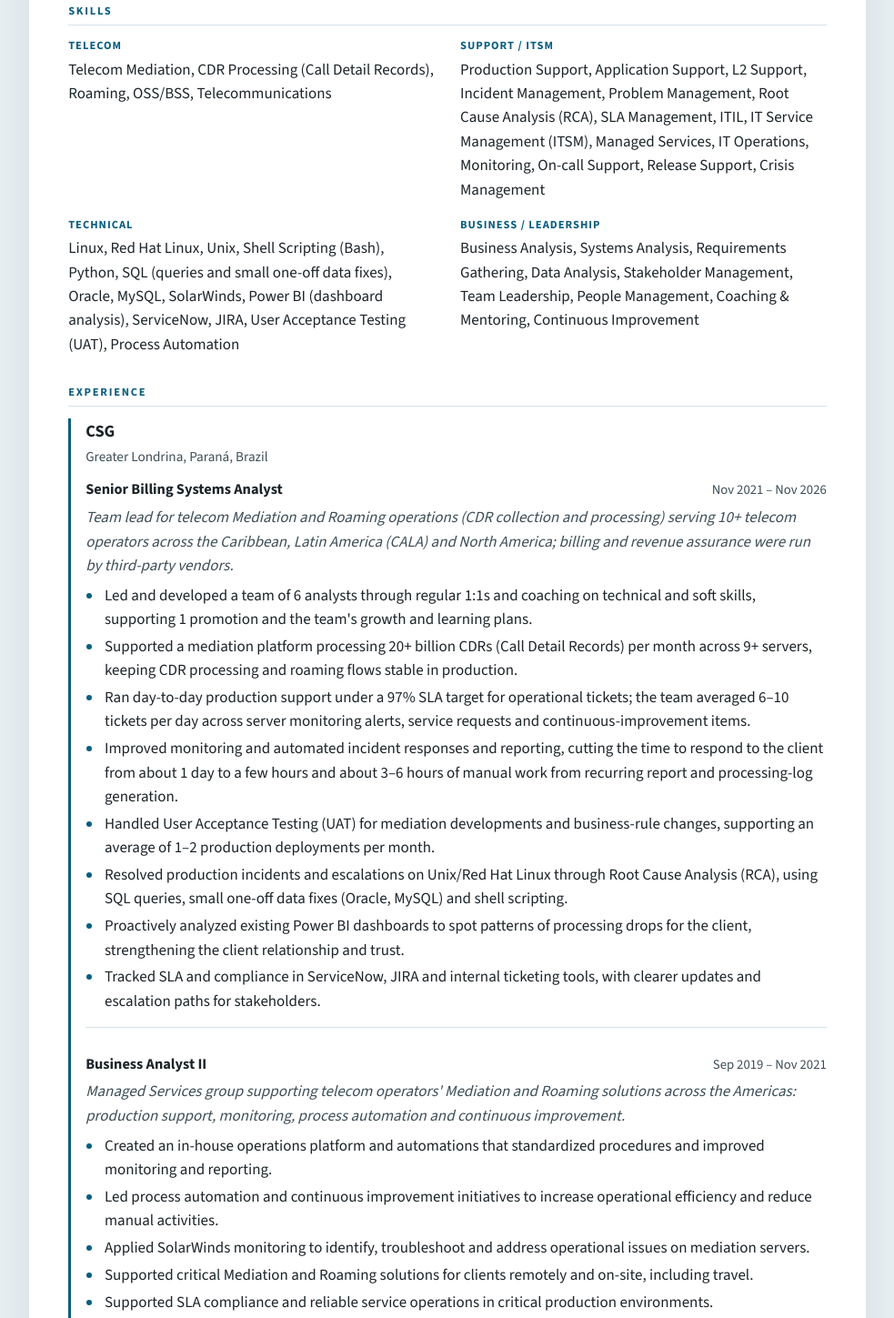
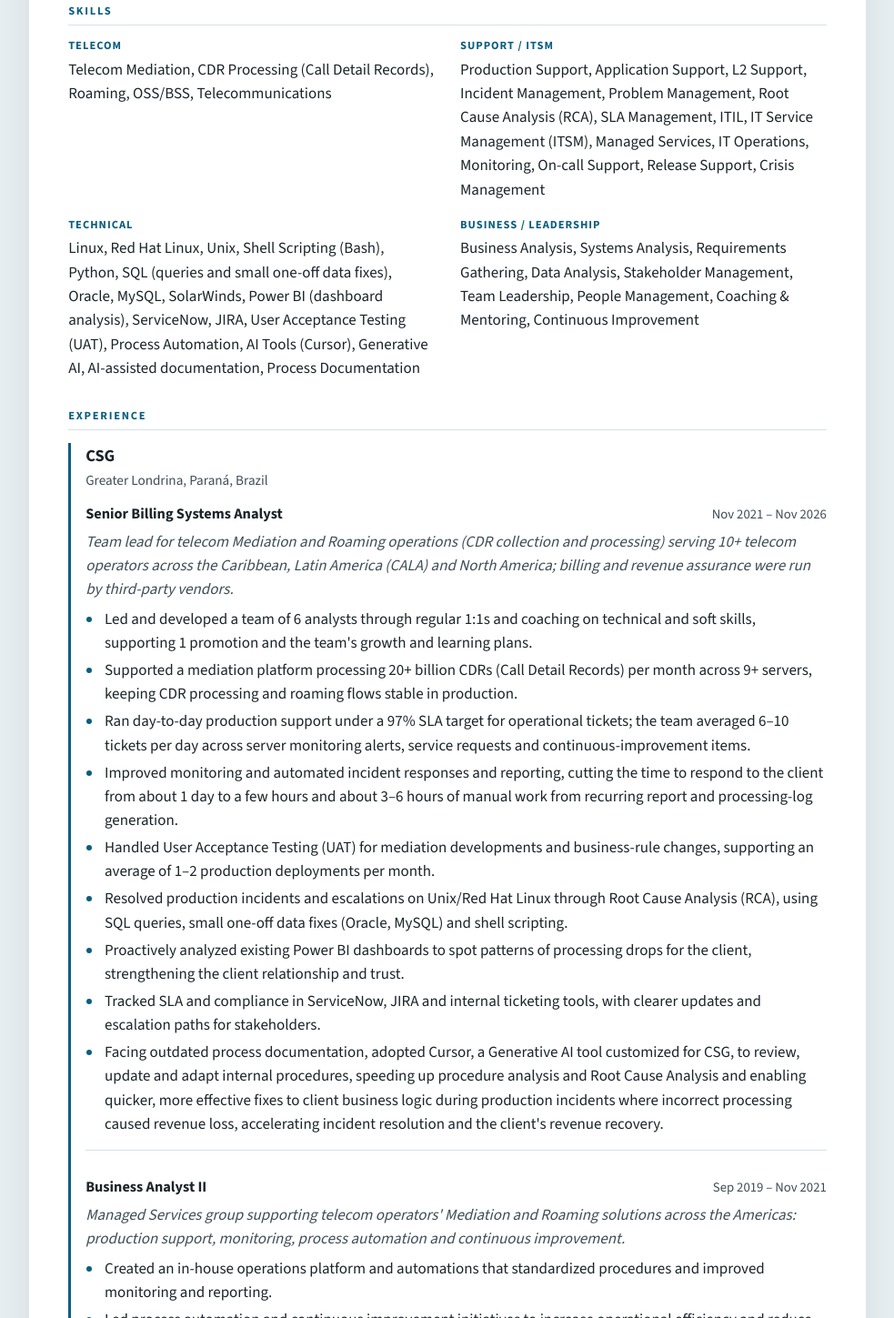
Before and after one commit to rodolisantos-maker/rodolisantos-maker, a plain HTML site: page index.html in a window 1280 px wide. Shown: the part 718-2167 px from the top of the page at 91% size, without its empty margins (148-1131 px from the left). Drawn offline with nearby package versions, Linux system fonts and the light colour scheme.

Commit message:
Add Cursor and Generative AI to the CV
Replace the profile README, web CV, and both PDFs with the approved versions.

Co-authored-by: rodolisantos-maker <rodolisantos-maker@users.noreply.github.com>

```diff
--- a/index.html
+++ b/index.html
@@ -67,7 +67,7 @@
           </div>
           <div>
             <h3>Technical</h3>
-            <p>Linux, Red Hat Linux, Unix, Shell Scripting (Bash), Python, SQL (queries and small one-off data fixes), Oracle, MySQL, SolarWinds, Power BI (dashboard analysis), ServiceNow, JIRA, User Acceptance Testing (UAT), Process Automation</p>
+            <p>Linux, Red Hat Linux, Unix, Shell Scripting (Bash), Python, SQL (queries and small one-off data fixes), Oracle, MySQL, SolarWinds, Power BI (dashboard analysis), ServiceNow, JIRA, User Acceptance Testing (UAT), Process Automation, AI Tools (Cursor), Generative AI, AI-assisted documentation, Process Documentation</p>
           </div>
           <div>
             <h3>Business / Leadership</h3>
@@ -100,6 +100,7 @@
               <li>Resolved production incidents and escalations on Unix/Red Hat Linux through Root Cause Analysis (RCA), using SQL queries, small one-off data fixes (Oracle, MySQL) and shell scripting.</li>
               <li>Proactively analyzed existing Power BI dashboards to spot patterns of processing drops for the client, strengthening the client relationship and trust.</li>
               <li>Tracked SLA and compliance in ServiceNow, JIRA and internal ticketing tools, with clearer updates and escalation paths for stakeholders.</li>
+              <li>Facing outdated process documentation, adopted Cursor, a Generative AI tool customized for CSG, to review, update and adapt internal procedures, speeding up procedure analysis and Root Cause Analysis and enabling quicker, more effective fixes to client business logic during production incidents where incorrect processing caused revenue loss, accelerating incident resolution and the client&#x27;s revenue recovery.</li>
             </ul>
           </div>
 
```
Also changed, not shown: 3 other files.
